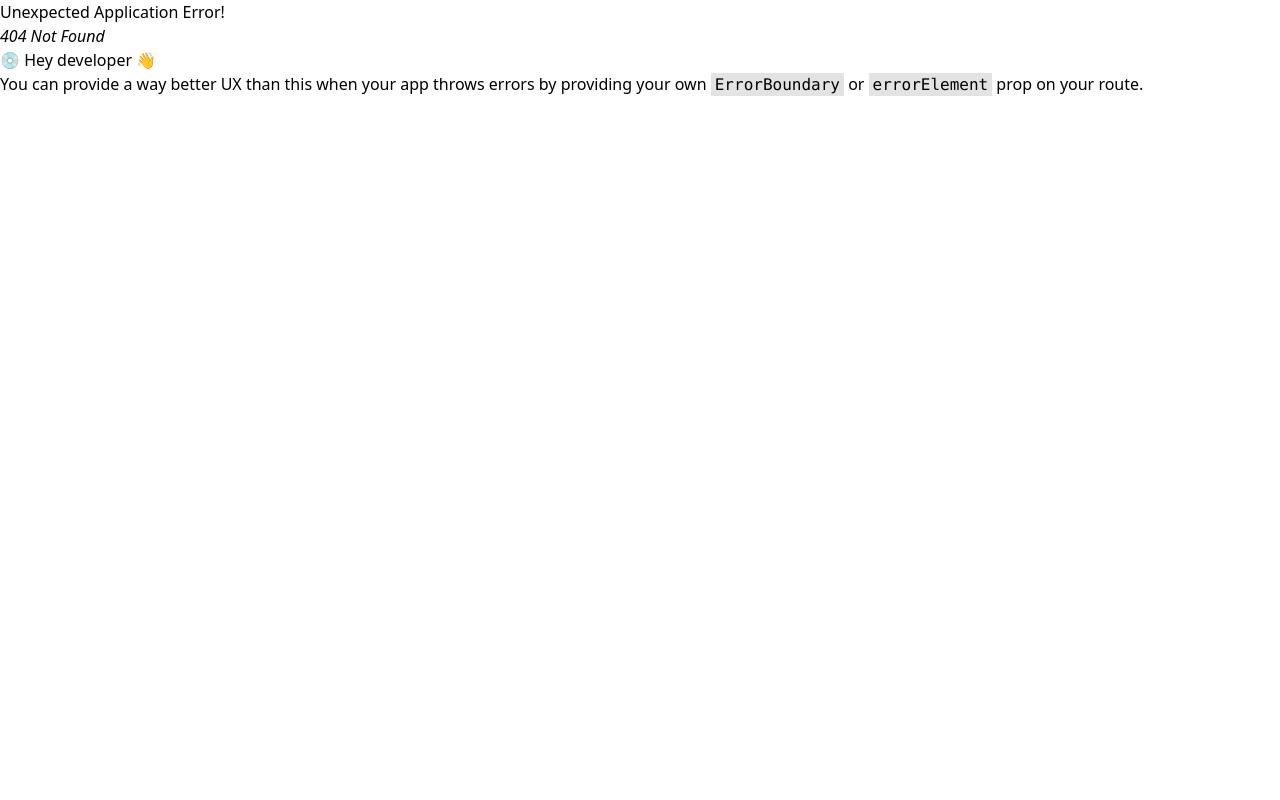
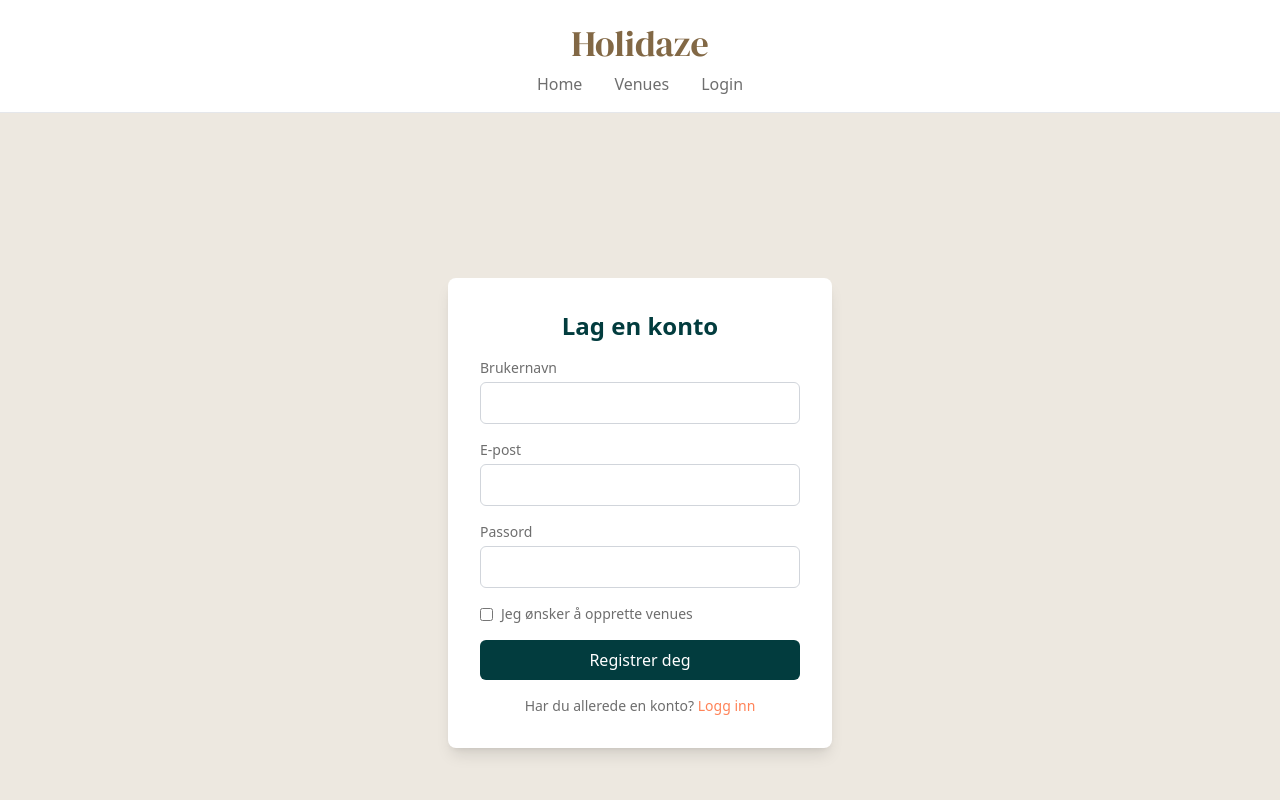
Before and after one commit to amundh00/Holidaze, a React (Vite) app: page /signup in a window 1280 px wide. Before the commit this address had no page. Shown: the top 800 px of the page. Built offline with nearby package versions, Linux system fonts and the light colour scheme; no server answers; a web font is replaced by a local one.

Commit message:
signup and sign inn

```diff
--- a/src/components/Header.jsx
+++ b/src/components/Header.jsx
@@ -1,10 +1,27 @@
 import React, { useState } from "react";
-import { Link } from "react-router-dom";
+import { Link, useNavigate } from "react-router-dom"; // Use navigate hook to programmatically navigate
 import { FaUser, FaBars, FaTimes } from "react-icons/fa";
 
 const Header = () => {
   const user = localStorage.getItem("user");
   const [menuOpen, setMenuOpen] = useState(false);
+  const navigate = useNavigate(); // Hook to navigate programmatically
+
+  const handleVenuesClick = () => {
+    // Navigate to the venues page directly
+    navigate("/venues");
+  };
+
+  const handleLoginLogout = () => {
+    if (user) {
+      // Log out the user
+      localStorage.removeItem("user");
+      window.location.reload(); // Reload the page to reflect the changes
+    } else {
+      // Navigate to the login page if the user is not logged in
+      navigate("/login");
+    }
+  };
 
   return (
     <header className="bg-white border-b shadow-sm px-4 py-4">
@@ -34,16 +51,13 @@ const Header = () => {
             {menuOpen ? <FaTimes /> : <FaBars />}
           </button>
 
-          {/* Desktop: Logout */}
+          {/* Desktop: Logout/Profile */}
           {user && (
             <div className="hidden md:flex items-center gap-2">
               <FaUser className="text-brown text-xl" />
               <button
                 className="text-sm text-textGray underline"
-                onClick={() => {
-                  localStorage.removeItem("user");
-                  window.location.reload();
-                }}
+                onClick={handleLoginLogout}
               >
                 Log Out
               </button>
@@ -55,26 +69,32 @@ const Header = () => {
       {/* Desktop nav */}
       <nav className="hidden md:flex justify-center gap-8 mt-2 text-textGray text-base font-medium">
         <Link to="/">Home</Link>
-        <Link to="/venues">Venues</Link> {/* Updated link here */}
-        {!user && <Link to="/login">Login</Link>}
+        <button onClick={handleVenuesClick} className="text-base font-medium text-textGray">
+          Venues
+        </button>
+        {user ? (
+          <Link to="/profile">Profile</Link>
+        ) : (
+          <Link to="/login">Login</Link>
+        )}
       </nav>
 
       {/* Mobile nav */}
       {menuOpen && (
         <nav className="flex flex-col items-center gap-3 mt-3 text-textGray text-base font-medium md:hidden">
           <Link to="/" onClick={() => setMenuOpen(false)}>Home</Link>
-          <Link to="/allvenues" onClick={() => setMenuOpen(false)}>Venues</Link> {/* Updated link here */}
-          {!user && (
+          <button onClick={handleVenuesClick} className="text-base font-medium text-textGray">
+            Venues
+          </button>
+          {user ? (
+            <Link to="/profile" onClick={() => setMenuOpen(false)}>Profile</Link>
+          ) : (
             <Link to="/login" onClick={() => setMenuOpen(false)}>Login</Link>
           )}
           {user && (
             <button
               className="underline text-sm"
-              onClick={() => {
-                localStorage.removeItem("user");
-                setMenuOpen(false);
-                window.location.reload();
-              }}
+              onClick={handleLoginLogout}
             >
               Log Out
             </button>
--- /dev/null
+++ b/src/components/PrivateRoute.jsx
@@ -0,0 +1,17 @@
+import React from "react";
+import { Navigate } from "react-router-dom";
+
+const PrivateRoute = ({ element }) => {
+  // Check if user exists in localStorage
+  const user = localStorage.getItem("user");
+
+  // If no user is logged in, redirect to Login page
+  if (!user) {
+    return <Navigate to="/login" />; // Redirects to login page
+  }
+
+  // If user is logged in, render the protected element (AllVenues)
+  return element;
+};
+
+export default PrivateRoute;
--- a/src/pages/Login.jsx
+++ b/src/pages/Login.jsx
@@ -1,8 +1,87 @@
-// src/pages/Login.jsx
-import React from 'react';
+import React, { useState } from "react";
+import { useNavigate } from "react-router-dom"; // Add useNavigate for redirection
 
 const Login = () => {
-  return <div>Login Page</div>;
+  const [email, setEmail] = useState("");
+  const [password, setPassword] = useState("");
+  const navigate = useNavigate();
+
+  const handleLogin = (e) => {
+    e.preventDefault();
+
+    // Mock login logic: Check if user is logged in (in a real-world scenario, you'll use an API)
+    if (email && password) {
+      localStorage.setItem("user", email); // Mock user login
+      navigate("/venues"); // Redirect to the venues page after successful login
+    }
+  };
+
+  return (
+    <div className="bg-background min-h-screen flex items-center justify-center">
+      <div className="max-w-lg w-full bg-white p-8 shadow-lg rounded-lg">
+        <h2 className="text-3xl font-heading text-green text-center mb-6">
+          Welcome back!
+        </h2>
+        <p className="text-center text-textGray mb-6">
+          Login or register user to be able to book your next escape!
+        </p>
+
+        <form onSubmit={handleLogin}>
+          <div className="mb-4">
+            <label
+              htmlFor="email"
+              className="block text-textGray text-sm mb-2"
+            >
+              E-mail
+            </label>
+            <input
+              type="email"
+              id="email"
+              value={email}
+              onChange={(e) => setEmail(e.target.value)}
+              placeholder="Enter your email"
+              required
+              className="w-full p-2 border-b border-gray-300 focus:outline-none focus:border-green"
+            />
+          </div>
+
+          <div className="mb-6">
+            <label
+              htmlFor="password"
+              className="block text-textGray text-sm mb-2"
+            >
+              Password
+            </label>
+            <input
+              type="password"
+              id="password"
+              value={password}
+              onChange={(e) => setPassword(e.target.value)}
+              placeholder="Enter your password"
+              required
+              className="w-full p-2 border-b border-gray-300 focus:outline-none focus:border-green"
+            />
+          </div>
+
+          <button
+            type="submit"
+            className="w-full bg-green text-white py-2 rounded hover:bg-opacity-90 mb-4"
+          >
+            Login
+          </button>
+
+          <div className="text-center">
+            <p className="text-sm">
+              Don't have an account?{" "}
+              <a href="/signup" className="text-orange hover:underline">
+                Sign up
+              </a>
+            </p>
+          </div>
+        </form>
+      </div>
+    </div>
+  );
 };
 
 export default Login;
--- /dev/null
+++ b/src/pages/Profile.jsx
@@ -0,0 +1,13 @@
+// src/pages/Profile.jsx
+import React from 'react';
+
+const Profile = () => {
+  return (
+    <div>
+      <h1>Your Profile</h1>
+      {/* Add your profile details here */}
+    </div>
+  );
+};
+
+export default Profile; // Make sure you're exporting the component as default
--- /dev/null
+++ b/src/pages/SignUp.jsx
@@ -0,0 +1,129 @@
+import React, { useState } from "react";
+import { useNavigate } from "react-router-dom";
+
+const SignUp = () => {
+  const [name, setName] = useState("");
+  const [email, setEmail] = useState("");
+  const [password, setPassword] = useState("");
+  const [venueManager, setVenueManager] = useState(false);
+  const [errorMessage, setErrorMessage] = useState("");
+  const navigate = useNavigate();
+
+  const API_URL = import.meta.env.VITE_NOROFF_API_URL;
+  const API_KEY = import.meta.env.VITE_NOROFF_API_KEY;
+
+  const handleSubmit = async (e) => {
+    e.preventDefault();
+    setErrorMessage("");
+
+    if (!email.endsWith("@stud.noroff.no")) {
+      setErrorMessage("E-posten må slutte med @stud.noroff.no");
+      return;
+    }
+
+    if (password.length < 8) {
+      setErrorMessage("Passord må være minst 8 tegn");
+      return;
+    }
+
+    const userData = {
+      name,
+      email,
+      password,
+      ...(venueManager && { venueManager: true }), // legg kun med hvis true
+    };
+
+    console.log("Registrerer bruker med data:", userData);
+
+    try {
+      const response = await fetch(`${API_URL}/auth/register`, {
+        method: "POST",
+        headers: {
+          "Content-Type": "application/json",
+          "X-Noroff-API-Key": API_KEY,
+        },
+        body: JSON.stringify(userData),
+      });
+
+      if (response.ok) {
+        navigate("/login");
+      } else {
+        const errorData = await response.json();
+        console.error("Feil fra API:", errorData);
+        console.log("Detaljerte feil:", errorData.errors);
+        setErrorMessage(errorData.errors?.[0]?.message || "Registrering feilet");
+      }
+    } catch (err) {
+      console.error("Uventet feil:", err);
+      setErrorMessage("Noe gikk galt. Prøv igjen senere.");
+    }
+  };
+
+  return (
+    <div className="bg-background min-h-screen flex items-center justify-center">
+      <form onSubmit={handleSubmit} className="bg-white p-8 rounded-lg shadow-lg w-96 space-y-4">
+        <h2 className="text-2xl font-semibold text-center text-green">Lag en konto</h2>
+
+        <div className="flex flex-col">
+          <label className="text-sm text-textGray mb-1">Brukernavn</label>
+          <input
+            type="text"
+            value={name}
+            onChange={(e) => setName(e.target.value)}
+            className="border border-gray-300 px-4 py-2 rounded-md focus:outline-none focus:ring-2 focus:ring-green"
+            required
+          />
+        </div>
+
+        <div className="flex flex-col">
+          <label className="text-sm text-textGray mb-1">E-post</label>
+          <input
+            type="email"
+            value={email}
+            onChange={(e) => setEmail(e.target.value)}
+            className="border border-gray-300 px-4 py-2 rounded-md focus:outline-none focus:ring-2 focus:ring-green"
+            required
+          />
+        </div>
+
+        <div className="flex flex-col">
+          <label className="text-sm text-textGray mb-1">Passord</label>
+          <input
+            type="password"
+            value={password}
+            onChange={(e) => setPassword(e.target.value)}
+            className="border border-gray-300 px-4 py-2 rounded-md focus:outline-none focus:ring-2 focus:ring-green"
+            required
+          />
+        </div>
+
+        <div className="flex items-center space-x-2">
+          <input
+            type="checkbox"
+            checked={venueManager}
+            onChange={() => setVenueManager(!venueManager)}
+            className="focus:ring-2 focus:ring-green"
+          />
+          <label className="text-sm text-textGray">Jeg ønsker å opprette venues</label>
+        </div>
+
+        <button type="submit" className="w-full bg-green text-white py-2 rounded-md hover:bg-opacity-90">
+          Registrer deg
+        </button>
+
+        {errorMessage && (
+          <p className="text-sm text-red-600 text-center">{errorMessage}</p>
+        )}
+
+        <p className="text-sm text-center text-textGray">
+          Har du allerede en konto?{" "}
+          <a href="/login" className="text-orange hover:underline">
+            Logg inn
+          </a>
+        </p>
+      </form>
+    </div>
+  );
+};
+
+export default SignUp;
```
Also changed, not shown: src/main.jsx (+8 -2 lines), 1 other file (tests, documents, lock files or other folders).
